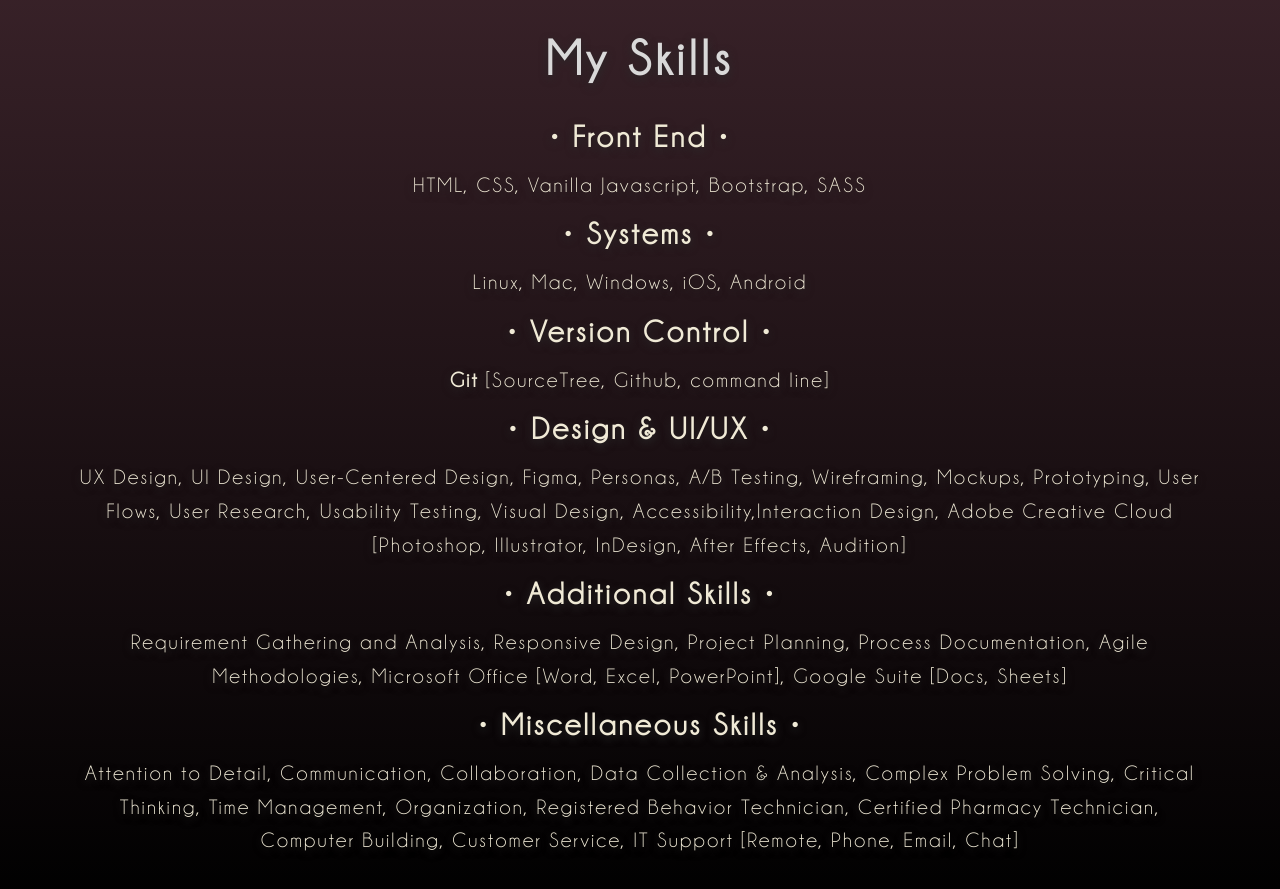
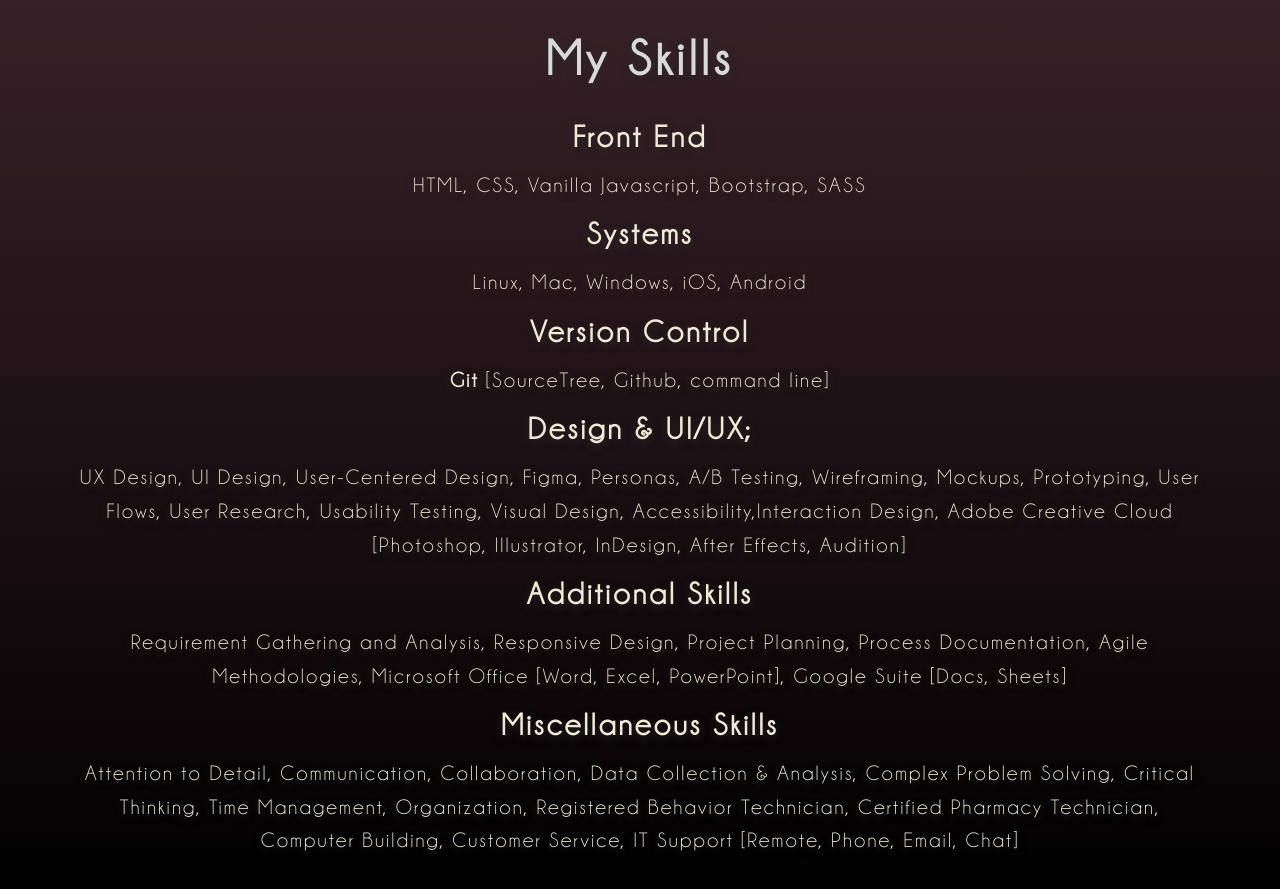
Before and after one commit to MasonFerucci/MasonWebsite, a plain HTML site: page index.html in a window 1280 px wide. Shown: the part 2480-3369 px from the top of the page. Drawn offline with Linux system fonts and the light colour scheme.

Commit message:
Fixed formatting.

```diff
--- a/index.html
+++ b/index.html
@@ -107,22 +107,22 @@
 		<div class="container">
 			<span class="skillCat">My Skills</span>
 
-			<span class="skillTitle"><span class="bold">&#8226; Front End &#8226;</span></span>
+			<span class="skillTitle"><span class="bold">Front End</span></span>
 			<span class="skillName">HTML, CSS, Vanilla Javascript, Bootstrap, SASS</span>
 			<!-- <br> -->
-			<span class="skillTitle"><span class="bold">&#8226; Systems &#8226;</span></span>
+			<span class="skillTitle"><span class="bold">Systems</span></span>
 			<span class="skillName">Linux, Mac, Windows, iOS, Android</span>
 			<!-- <br> -->
-			<span class="skillTitle"><span class="bold">&#8226; Version Control &#8226;</span></span>
+			<span class="skillTitle"><span class="bold">Version Control</span></span>
 			<span class="skillName"><span class="bold">Git</span> [SourceTree, Github, command line]</span>
 			<!-- <br> -->
-			<span class="skillTitle"><span class="bold">&#8226; Design & UI/UX &#8226;</span></span>
+			<span class="skillTitle"><span class="bold"> Design & UI/UX;</span></span>
 			<span class="skillName">UX Design, UI Design, User-Centered Design, Figma, Personas, A/B Testing, Wireframing, Mockups, Prototyping, User Flows, User Research, Usability Testing, Visual Design, Accessibility,Interaction Design, Adobe Creative Cloud [Photoshop, Illustrator, InDesign, After Effects, Audition]</span>
 			<!-- <br> -->
-			<span class="skillTitle"><span class="bold">&#8226; Additional Skills &#8226;</span></span>
+			<span class="skillTitle"><span class="bold">Additional Skills</span></span>
 			<span class="skillName"> Requirement Gathering and Analysis, Responsive Design, Project Planning,  Process Documentation, Agile Methodologies, Microsoft Office [Word, Excel, PowerPoint], Google Suite [Docs, Sheets]</span>
 			<!-- <br> -->
-			<span class="skillTitle"><span class="bold">&#8226; Miscellaneous Skills &#8226;</span></span>
+			<span class="skillTitle"><span class="bold">Miscellaneous Skills</span></span>
 			<span class="skillName">Attention to Detail, Communication, Collaboration, Data Collection & Analysis, Complex Problem Solving, Critical Thinking, Time Management, Organization, Registered Behavior Technician, Certified Pharmacy Technician, Computer Building, Customer Service, IT Support [Remote, Phone, Email, Chat]</span>
 			<br>
 			<br>
```
